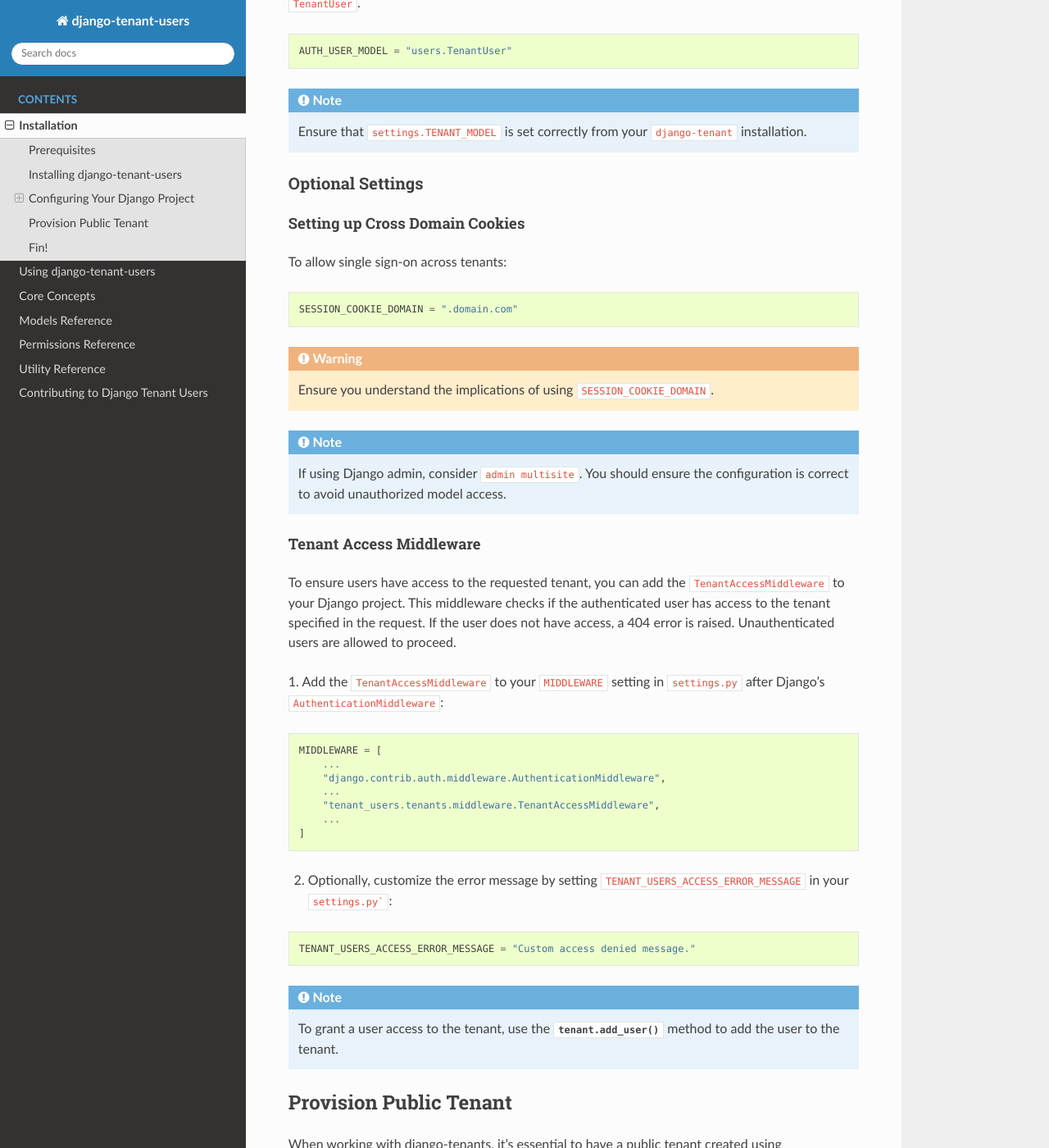
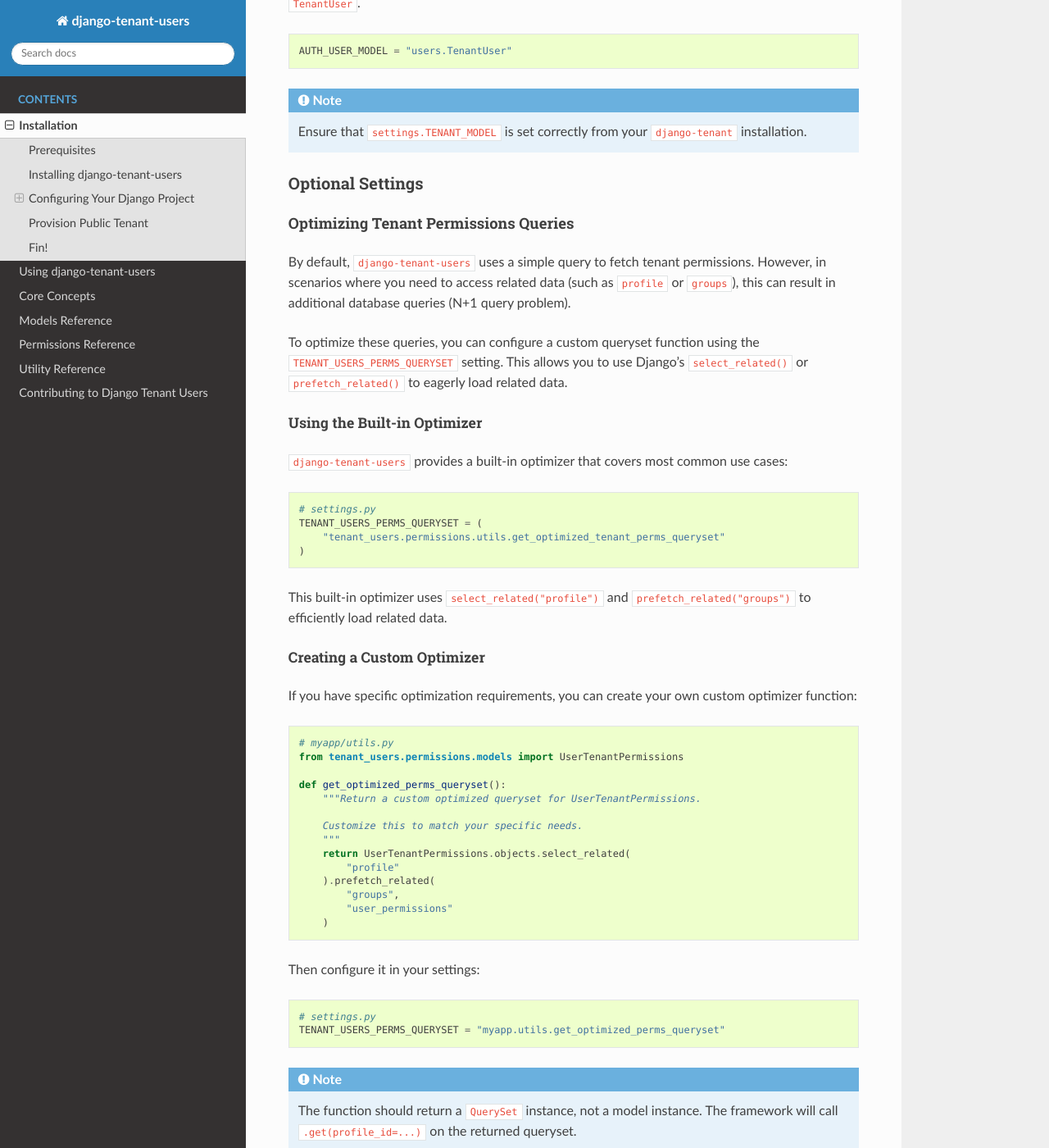
Before and after one commit to Corvia/django-tenant-users, a Sphinx documentation site: the page built from docs/pages/installation.rst, in a window 1280 px wide and 1400 px high, scrolled down 2708 px. Shown: the whole window at 82% size. Built offline with Sphinx 7.4.7 and the Read the Docs theme 3.1.0, drawn with Linux system fonts in a browser that asks for light colours; some of the changed text lies outside the part shown.

Commit message:
docs: document TENANT_USERS_PERMS_QUERYSET setting

```diff
--- a/docs/pages/installation.rst
+++ b/docs/pages/installation.rst
@@ -157,6 +157,79 @@
 Optional Settings
 =================
 
+Optimizing Tenant Permissions Queries
+-------------------------------------
+
+By default, ``django-tenant-users`` uses a simple query to fetch tenant
+permissions. However, in scenarios where you need to access related data
+(such as ``profile`` or ``groups``), this can result in additional
+database queries (N+1 query problem).
+
+To optimize these queries, you can configure a custom queryset function
+using the ``TENANT_USERS_PERMS_QUERYSET`` setting. This allows you to
+use Django's ``select_related()`` or ``prefetch_related()`` to eagerly
+load related data.
+
+Using the Built-in Optimizer
+^^^^^^^^^^^^^^^^^^^^^^^^^^^^
+
+``django-tenant-users`` provides a built-in optimizer that covers most
+common use cases:
+
+.. code:: python
+
+   # settings.py
+   TENANT_USERS_PERMS_QUERYSET = (
+       "tenant_users.permissions.utils.get_optimized_tenant_perms_queryset"
+   )
+
+This built-in optimizer uses ``select_related("profile")`` and
+``prefetch_related("groups")`` to efficiently load related data.
+
+Creating a Custom Optimizer
+^^^^^^^^^^^^^^^^^^^^^^^^^^^
+
+If you have specific optimization requirements, you can create your own
+custom optimizer function:
+
+.. code:: python
+
+   # myapp/utils.py
+   from tenant_users.permissions.models import UserTenantPermissions
+
+   def get_optimized_perms_queryset():
+       """Return a custom optimized queryset for UserTenantPermissions.
+
+       Customize this to match your specific needs.
+       """
+       return UserTenantPermissions.objects.select_related(
+           "profile"
+       ).prefetch_related(
+           "groups",
+           "user_permissions"
+       )
+
+Then configure it in your settings:
+
+.. code:: python
+
+   # settings.py
+   TENANT_USERS_PERMS_QUERYSET = "myapp.utils.get_optimized_perms_queryset"
+
+.. note::
+
+   The function should return a ``QuerySet`` instance, not a model
+   instance. The framework will call ``.get(profile_id=...)`` on the
+   returned queryset.
+
+.. warning::
+
+   While this optimization reduces the number of queries when accessing
+   related data, it does add overhead to the initial permission lookup.
+   Only use this setting if you regularly need to access related data
+   (like ``profile`` or ``groups``) when working with tenant
+   permissions.
+
 Setting up Cross Domain Cookies
 -------------------------------
 
```
Also changed, not shown: CHANGELOG.md (+7 -0 lines).
